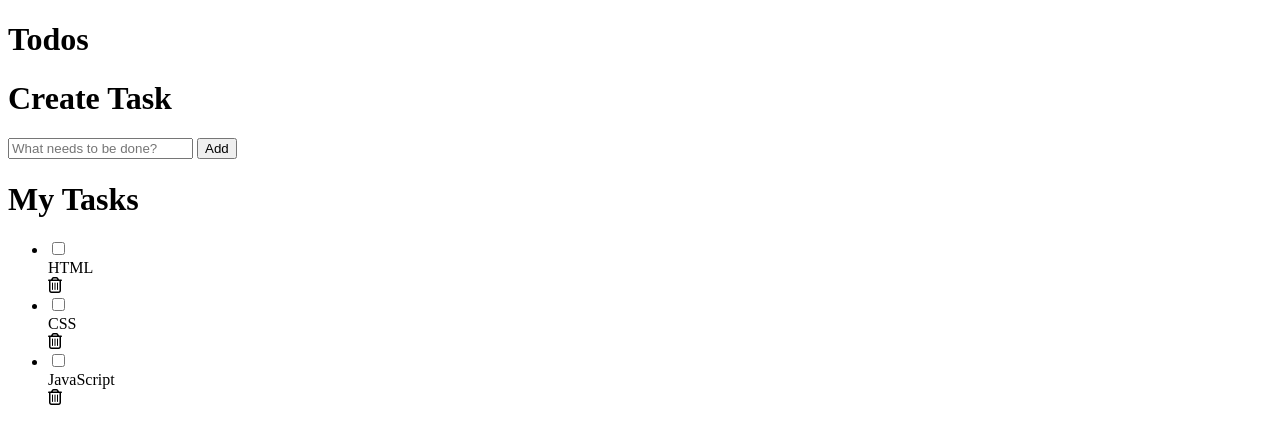
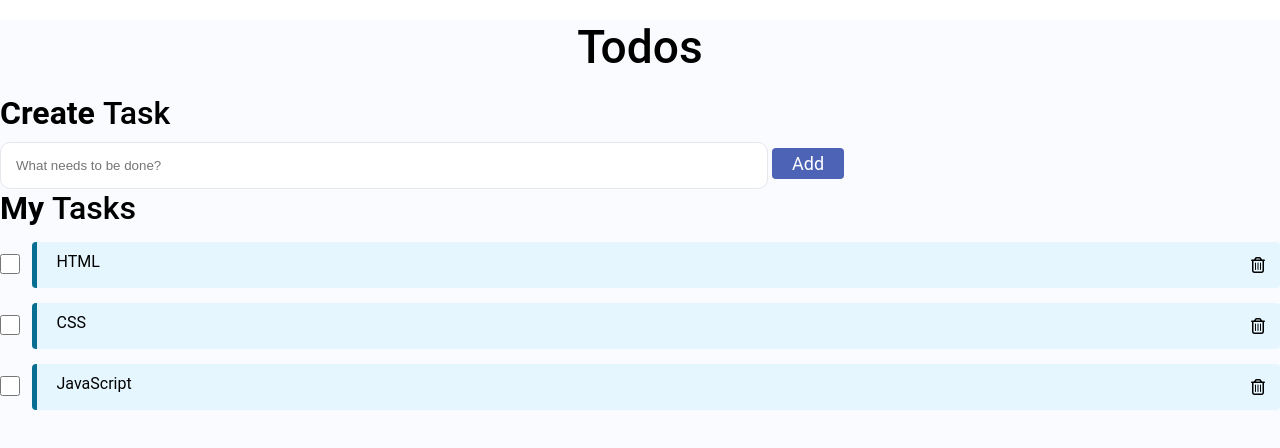
Before and after one commit to namilasaikrishna/Todolist, a plain HTML site: page index.html in a window 1280 px wide. Drawn offline with Linux system fonts and the light colour scheme.

Commit message:
Update index.html

```diff
--- a/index.html
+++ b/index.html
@@ -3,7 +3,7 @@
 
 <head>
     <title>Todo-List</title>
-    <link rel="stylesheet" href="./todo.css">
+    <link rel="stylesheet" href="./index.css">
     <script src="https://kit.fontawesome.com/5f59ca6ad3.js" crossorigin="anonymous"></script>
 </head>
 
```
